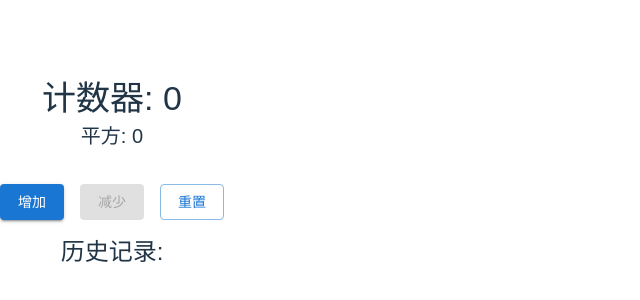
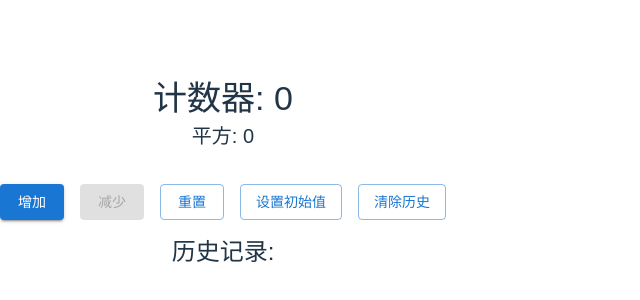
Before and after one commit to maxwellyu1024/my-counter-app, a React (Vite) app: page / in a window 1280 px wide. Shown: the part 244-544 px from the top of the page, without its empty margins (0-640 px from the left). Built offline with nearby package versions, Linux system fonts and the light colour scheme.

Commit message:
clearHistory, setInitialValue

```diff
--- a/src/App.tsx
+++ b/src/App.tsx
@@ -1,13 +1,15 @@
 // src/App.tsx
 import React, { useState } from 'react';
 import { CounterProvider, useCounterContext } from './CounterContext';
-import { Button, Typography, Box, List, ListItem, Card, CardContent, Snackbar, Grid } from '@mui/material';
+import { Button, Typography, Box, List, ListItem, Card, CardContent, Snackbar, Grid, Dialog, DialogActions, DialogContent, DialogContentText, DialogTitle, TextField } from '@mui/material';
 import './App.css';
 
 const CounterDisplay: React.FC = () => {
-  const { count, squaredCount, increment, decrement, reset, history } = useCounterContext();
+  const { count, squaredCount, increment, decrement, reset, history, clearHistory, setInitialValue } = useCounterContext();
   const [snackbarOpen, setSnackbarOpen] = useState(false);
   const [snackbarMessage, setSnackbarMessage] = useState('');
+  const [dialogOpen, setDialogOpen] = useState(false);
+  const [initialValue, setInitialValueInput] = useState<number>(0);
 
   const handleIncrement = () => {
     increment();
@@ -29,6 +31,21 @@ const CounterDisplay: React.FC = () => {
 
   const handleCloseSnackbar = () => {
     setSnackbarOpen(false);
+  };
+
+  const handleDialogOpen = () => {
+    setDialogOpen(true);
+  };
+
+  const handleDialogClose = () => {
+    setDialogOpen(false);
+  };
+
+  const handleSetInitialValue = () => {
+    setInitialValue(initialValue);
+    setSnackbarMessage('初始值设置为 ' + initialValue);
+    setSnackbarOpen(true);
+    handleDialogClose();
   };
 
   return (
@@ -56,6 +73,12 @@ const CounterDisplay: React.FC = () => {
             <Grid item>
               <Button variant="outlined" onClick={handleReset}>重置</Button>
             </Grid>
+            <Grid item>
+              <Button variant="outlined" onClick={handleDialogOpen}>设置初始值</Button>
+            </Grid>
+            <Grid item>
+              <Button variant="outlined" onClick={clearHistory}>清除历史</Button>
+            </Grid>
           </Grid>
         </Box>
       </Grid>
@@ -80,6 +103,33 @@ const CounterDisplay: React.FC = () => {
         onClose={handleCloseSnackbar}
         message={snackbarMessage}
       />
+
+      <Dialog open={dialogOpen} onClose={handleDialogClose}>
+        <DialogTitle>设置初始值</DialogTitle>
+        <DialogContent>
+          <DialogContentText>
+            输入计数器的初始值:
+          </DialogContentText>
+          <TextField
+            autoFocus
+            margin="dense"
+            label="初始值"
+            type="number"
+            fullWidth
+            variant="outlined"
+            value={initialValue}
+            onChange={(e) => setInitialValueInput(Number(e.target.value))}
+          />
+        </DialogContent>
+        <DialogActions>
+          <Button onClick={handleDialogClose} color="primary">
+            取消
+          </Button>
+          <Button onClick={handleSetInitialValue} color="primary">
+            确定
+          </Button>
+        </DialogActions>
+      </Dialog>
     </Grid>
   );
 };
@@ -87,7 +137,7 @@ const CounterDisplay: React.FC = () => {
 const App: React.FC = () => {
   return (
     <CounterProvider>
-      <div className="app">
+      <div className="app" style={{ display: 'flex', justifyContent: 'center', alignItems: 'center' }}>
         <CounterDisplay />
       </div>
     </CounterProvider>
--- a/src/useCounter.ts
+++ b/src/useCounter.ts
@@ -34,7 +34,7 @@ const useCounter = () => {
 
     const addHistoryEntry = (newCount: number) => {
         const timestamp = new Date().toLocaleString();
-    setHistory((prevHistory) => [...prevHistory, { value: newCount, timestamp }]);
+        setHistory((prevHistory) => [{ value: newCount, timestamp }, ...prevHistory]);
     };
 
     const increment = () => {
@@ -55,10 +55,19 @@ const useCounter = () => {
 
     const reset = () => {
         setCount(0);
-    addHistoryEntry(0);
     };
 
-  return { count, squaredCount, increment, decrement, reset, history };
+    const clearHistory = () => {
+        setHistory([]);
+        localStorage.removeItem('history');
+    };
+
+    const setInitialValue = (value: number) => {
+        setCount(value);
+        addHistoryEntry(value);
+    };
+
+    return { count, squaredCount, increment, decrement, reset, history, clearHistory, setInitialValue };
 };
 
 export default useCounter;
```
Lines whose indentation alone changed are shown as unchanged.
